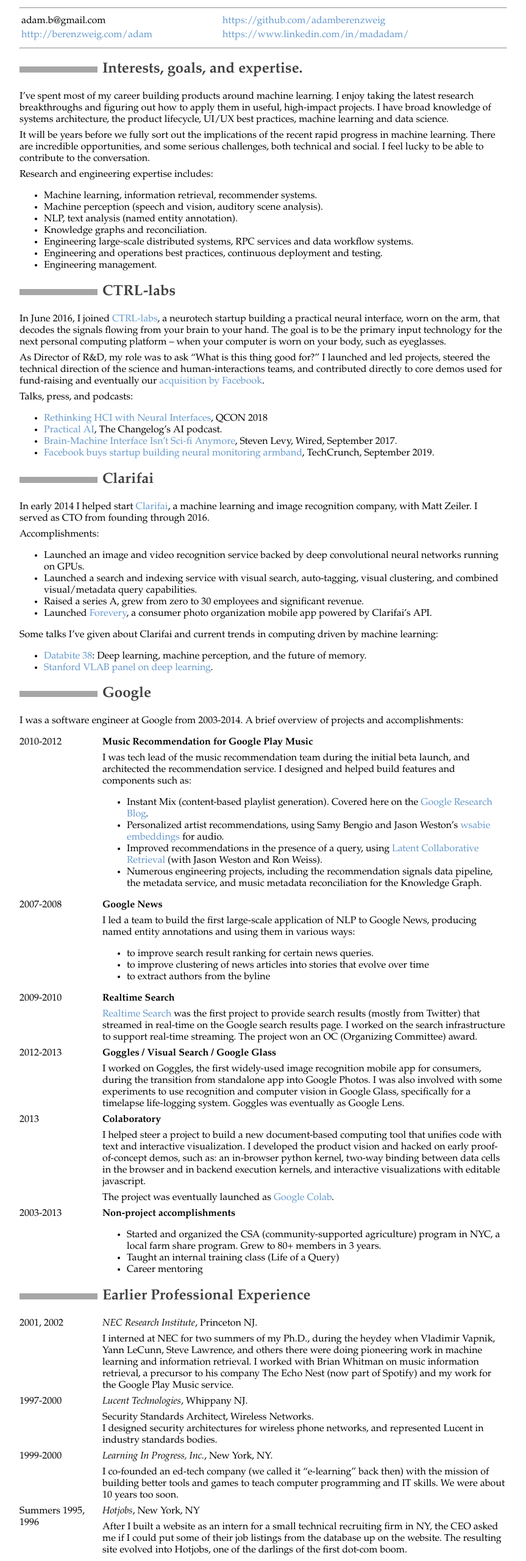
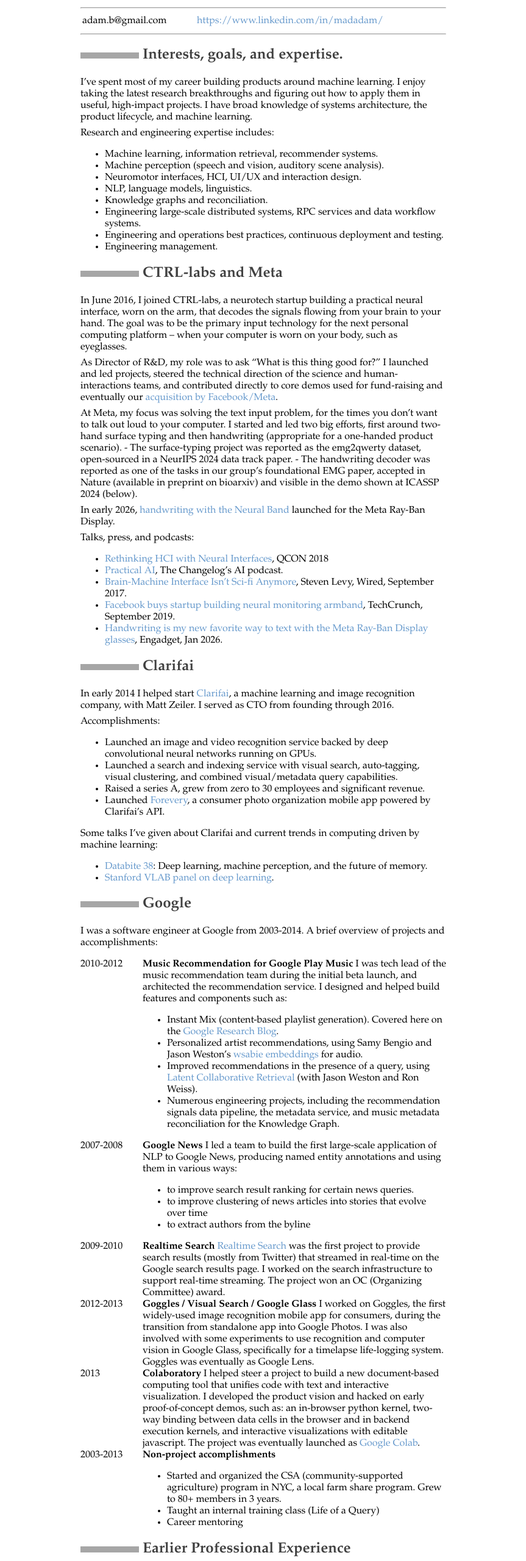
Before and after one commit to adamberenzweig/cv, a plain HTML site: page index.html in a window 1280 px wide. Shown: the part 80-2640 px from the top of the page at 61% size, without its empty margins (208-1071 px from the left). Drawn offline with Linux system fonts and the light colour scheme.

Commit message:
Update for Synchron

```diff
--- a/index.html
+++ b/index.html
@@ -1,30 +1,33 @@
 <!DOCTYPE html>
-<html xmlns="http://www.w3.org/1999/xhtml" lang="" xml:lang="">
+<html xmlns="http://www.w3.org/1999/xhtml">
 <head>
   <meta charset="utf-8" />
   <meta name="generator" content="pandoc" />
   <meta name="viewport" content="width=device-width, initial-scale=1.0, user-scalable=yes" />
   <title>cv</title>
   <style>
-      code{white-space: pre-wrap;}
-      span.smallcaps{font-variant: small-caps;}
-      span.underline{text-decoration: underline;}
-      div.column{display: inline-block; vertical-align: top; width: 50%;}
+    /* Default styles provided by pandoc.
+    ** See https://pandoc.org/MANUAL.html#variables-for-html for config info.
+    */
+    code{white-space: pre-wrap;}
+    span.smallcaps{font-variant: small-caps;}
+    div.columns{display: flex; gap: min(4vw, 1.5em);}
+    div.column{flex: auto; overflow-x: auto;}
+    div.hanging-indent{margin-left: 1.5em; text-indent: -1.5em;}
+    /* The extra [class] is a hack that increases specificity enough to
+       override a similar rule in reveal.js */
+    ul.task-list[class]{list-style: none;}
+    ul.task-list li input[type="checkbox"] {
+      font-size: inherit;
+      width: 0.8em;
+      margin: 0 0.8em 0.2em -1.6em;
+      vertical-align: middle;
+    }
+    .display.math{display: block; text-align: center; margin: 0.5rem auto;}
   </style>
   <link rel="stylesheet" href="style.css" />
-  <!--[if lt IE 9]>
-    <script src="//cdnjs.cloudflare.com/ajax/libs/html5shiv/3.7.3/html5shiv-printshiv.min.js"></script>
-  <![endif]-->
 </head>
 <body>
-<!--
-some approaches:
-* http://bitlyfied.com/2013/03/14/markdown-cv/
-* https://mszep.github.io/pandoc_resume/
-
-e.g.: (although not pretty)
-pandoc -t html5 --from=markdown --output=cv.pdf cv.md
--->
 <h1 id="adam-l.-berenzweig">Adam L. Berenzweig</h1>
 <hr />
 <table width="100%">
@@ -33,140 +36,257 @@ pandoc -t html5 --from=markdown --output=cv.pdf cv.md
 adam.b@gmail.com
 </td>
 <td>
-<a href="https://github.com/adamberenzweig">https://github.com/adamberenzweig</a>
-</td>
-</tr>
-<tr>
-<td>
-<a href="http://berenzweig.com/adam">http://berenzweig.com/adam</a>
-</td>
-<td>
-<a href="https://www.linkedin.com/in/madadam/">https://www.linkedin.com/in/madadam/</a>
+<a
+href="https://www.linkedin.com/in/madadam/">https://www.linkedin.com/in/madadam/</a>
 </td>
 </tr>
 </table>
 <hr />
-<h2 id="interests-goals-and-expertise.">Interests, goals, and expertise.</h2>
-<p>I’ve spent most of my career building products around machine learning. I enjoy taking the latest research breakthroughs and figuring out how to apply them in useful, high-impact projects. I have broad knowledge of systems architecture, the product lifecycle, UI/UX best practices, machine learning and data science.</p>
-<p>It will be years before we fully sort out the implications of the recent rapid progress in machine learning. There are incredible opportunities, and some serious challenges, both technical and social. I feel lucky to be able to contribute to the conversation.</p>
+<h2 id="interests-goals-and-expertise.">Interests, goals, and
+expertise.</h2>
+<p>I’ve spent most of my career building products around machine
+learning. I enjoy taking the latest research breakthroughs and figuring
+out how to apply them in useful, high-impact projects. I have broad
+knowledge of systems architecture, the product lifecycle, and machine
+learning.</p>
 <p>Research and engineering expertise includes:</p>
 <ul>
 <li>Machine learning, information retrieval, recommender systems.</li>
-<li>Machine perception (speech and vision, auditory scene analysis).</li>
-<li>NLP, text analysis (named entity annotation).</li>
+<li>Machine perception (speech and vision, auditory scene
+analysis).</li>
+<li>Neuromotor interfaces, HCI, UI/UX and interaction design.</li>
+<li>NLP, language models, linguistics.</li>
 <li>Knowledge graphs and reconciliation.</li>
-<li>Engineering large-scale distributed systems, RPC services and data workflow systems.</li>
-<li>Engineering and operations best practices, continuous deployment and testing.</li>
+<li>Engineering large-scale distributed systems, RPC services and data
+workflow systems.</li>
+<li>Engineering and operations best practices, continuous deployment and
+testing.</li>
 <li>Engineering management.</li>
 </ul>
-<h2 id="ctrl-labs">CTRL-labs</h2>
-<p>In June 2016, I joined <a href="http://ctrl-labs.com">CTRL-labs</a>, a neurotech startup building a practical neural interface, worn on the arm, that decodes the signals flowing from your brain to your hand. The goal is to be the primary input technology for the next personal computing platform – when your computer is worn on your body, such as eyeglasses.</p>
-<p>As Director of R&amp;D, my role was to ask “What is this thing good for?” I launched and led projects, steered the technical direction of the science and human-interactions teams, and contributed directly to core demos used for fund-raising and eventually our <a href="https://www.cnbc.com/2019/09/23/facebook-announces-acquisition-of-brain-computing-start-up-ctrl-labs.html">acquisition by Facebook</a>.</p>
+<h2 id="ctrl-labs-and-meta">CTRL-labs and Meta</h2>
+<p>In June 2016, I joined CTRL-labs, a neurotech startup building a
+practical neural interface, worn on the arm, that decodes the signals
+flowing from your brain to your hand. The goal was to be the primary
+input technology for the next personal computing platform – when your
+computer is worn on your body, such as eyeglasses.</p>
+<p>As Director of R&amp;D, my role was to ask “What is this thing good
+for?” I launched and led projects, steered the technical direction of
+the science and human-interactions teams, and contributed directly to
+core demos used for fund-raising and eventually our <a
+href="https://www.cnbc.com/2019/09/23/facebook-announces-acquisition-of-brain-computing-start-up-ctrl-labs.html">acquisition
+by Facebook/Meta</a>.</p>
+<p>At Meta, my focus was solving the text input problem, for the times
+you don’t want to talk out loud to your computer. I started and led two
+big efforts, first around two-hand surface typing and then handwriting
+(appropriate for a one-handed product scenario). - The surface-typing
+project was reported as the emg2qwerty dataset, open-sourced in a
+NeurIPS 2024 data track paper. - The handwriting decoder was reported as
+one of the tasks in our group’s foundational EMG paper, accepted in
+Nature (available in preprint on bioarxiv) and visible in the demo shown
+at ICASSP 2024 (below).</p>
+<p>In early 2026, <a
+href="https://www.engadget.com/wearables/handwriting-is-my-new-favorite-way-to-text-with-the-meta-ray-ban-display-glasses-213744708.html">handwriting
+with the Neural Band</a> launched for the Meta Ray-Ban Display.</p>
 <p>Talks, press, and podcasts:</p>
 <ul>
-<li><a href="https://www.infoq.com/presentations/hci-ctrllabsco/">Rethinking HCI with Neural Interfaces</a>, QCON 2018</li>
-<li><a href="https://changelog.com/practicalai/41">Practical AI</a>, The Changelog’s AI podcast.</li>
-<li><a href="https://www.wired.com/story/brain-machine-interface-isnt-sci-fi-anymore/">Brain-Machine Interface Isn’t Sci-fi Anymore</a>, Steven Levy, Wired, September 2017.</li>
-<li><a href="https://techcrunch.com/2019/09/23/facebook-buys-startup-building-neural-monitoring-armband/">Facebook buys startup building neural monitoring armband</a>, TechCrunch, September 2019.</li>
+<li><a
+href="https://www.infoq.com/presentations/hci-ctrllabsco/">Rethinking
+HCI with Neural Interfaces</a>, QCON 2018</li>
+<li><a href="https://changelog.com/practicalai/41">Practical AI</a>, The
+Changelog’s AI podcast.</li>
+<li><a
+href="https://www.wired.com/story/brain-machine-interface-isnt-sci-fi-anymore/">Brain-Machine
+Interface Isn’t Sci-fi Anymore</a>, Steven Levy, Wired, September
+2017.</li>
+<li><a
+href="https://techcrunch.com/2019/09/23/facebook-buys-startup-building-neural-monitoring-armband/">Facebook
+buys startup building neural monitoring armband</a>, TechCrunch,
+September 2019.</li>
+<li><a
+href="https://www.engadget.com/wearables/handwriting-is-my-new-favorite-way-to-text-with-the-meta-ray-ban-display-glasses-213744708.html">Handwriting
+is my new favorite way to text with the Meta Ray-Ban Display
+glasses</a>, Engadget, Jan 2026.</li>
 </ul>
 <h2 id="clarifai">Clarifai</h2>
-<p>In early 2014 I helped start <a href="http://www.clarifai.com">Clarifai</a>, a machine learning and image recognition company, with Matt Zeiler. I served as CTO from founding through 2016.</p>
+<p>In early 2014 I helped start <a
+href="http://www.clarifai.com">Clarifai</a>, a machine learning and
+image recognition company, with Matt Zeiler. I served as CTO from
+founding through 2016.</p>
 <p>Accomplishments:</p>
 <ul>
-<li>Launched an image and video recognition service backed by deep convolutional neural networks running on GPUs.</li>
-<li>Launched a search and indexing service with visual search, auto-tagging, visual clustering, and combined visual/metadata query capabilities.</li>
-<li>Raised a series A, grew from zero to 30 employees and significant revenue.</li>
-<li>Launched <a href="https://itunes.apple.com/app/apple-store/id1005812175?mt=8">Forevery</a>, a consumer photo organization mobile app powered by Clarifai’s API.</li>
+<li>Launched an image and video recognition service backed by deep
+convolutional neural networks running on GPUs.</li>
+<li>Launched a search and indexing service with visual search,
+auto-tagging, visual clustering, and combined visual/metadata query
+capabilities.</li>
+<li>Raised a series A, grew from zero to 30 employees and significant
+revenue.</li>
+<li>Launched <a
+href="https://itunes.apple.com/app/apple-store/id1005812175?mt=8">Forevery</a>,
+a consumer photo organization mobile app powered by Clarifai’s API.</li>
 </ul>
-<p>Some talks I’ve given about Clarifai and current trends in computing driven by machine learning:</p>
+<p>Some talks I’ve given about Clarifai and current trends in computing
+driven by machine learning:</p>
 <ul>
-<li><a href="http://www.datasociety.net/events/databite-no-38-adam-berenzweig/">Databite 38</a>: Deep learning, machine perception, and the future of memory.</li>
-<li><a href="https://youtu.be/czLI3oLDe8M?t=1349">Stanford VLAB panel on deep learning</a>.</li>
+<li><a
+href="http://www.datasociety.net/events/databite-no-38-adam-berenzweig/">Databite
+38</a>: Deep learning, machine perception, and the future of
+memory.</li>
+<li><a href="https://youtu.be/czLI3oLDe8M?t=1349">Stanford VLAB panel on
+deep learning</a>.</li>
 </ul>
 <h2 id="google">Google</h2>
-<p>I was a software engineer at Google from 2003-2014. A brief overview of projects and accomplishments:</p>
+<p>I was a software engineer at Google from 2003-2014. A brief overview
+of projects and accomplishments:</p>
 <dl>
 <dt>2010-2012</dt>
-<dd><p><strong>Music Recommendation for Google Play Music</strong></p>
-<p>I was tech lead of the music recommendation team during the initial beta launch, and architected the recommendation service. I designed and helped build features and components such as:</p>
+<dd>
+<strong>Music Recommendation for Google Play Music</strong>
+I was tech lead of the music recommendation team during the initial beta
+launch, and architected the recommendation service. I designed and
+helped build features and components such as:
 <ul>
-<li>Instant Mix (content-based playlist generation). Covered here on the <a href="http://googleresearch.blogspot.com/2011/06/instant-mix-for-music-beta-by-google.html">Google Research Blog</a>.</li>
-<li>Personalized artist recommendations, using Samy Bengio and Jason Weston’s <a href="http://www.thespermwhale.com/jaseweston/papers/wsabie-ijcai.pdf">wsabie embeddings</a> for audio.</li>
-<li>Improved recommendations in the presence of a query, using <a href="http://research.google.com/pubs/pub40569.html">Latent Collaborative Retrieval</a> (with Jason Weston and Ron Weiss).</li>
-<li>Numerous engineering projects, including the recommendation signals data pipeline, the metadata service, and music metadata reconciliation for the Knowledge Graph.</li>
+<li>Instant Mix (content-based playlist generation). Covered here on the
+<a
+href="http://googleresearch.blogspot.com/2011/06/instant-mix-for-music-beta-by-google.html">Google
+Research Blog</a>.</li>
+<li>Personalized artist recommendations, using Samy Bengio and Jason
+Weston’s <a
+href="http://www.thespermwhale.com/jaseweston/papers/wsabie-ijcai.pdf">wsabie
+embeddings</a> for audio.</li>
+<li>Improved recommendations in the presence of a query, using <a
+href="http://research.google.com/pubs/pub40569.html">Latent
+Collaborative Retrieval</a> (with Jason Weston and Ron Weiss).</li>
+<li>Numerous engineering projects, including the recommendation signals
+data pipeline, the metadata service, and music metadata reconciliation
+for the Knowledge Graph.</li>
 </ul>
 </dd>
 <dt>2007-2008</dt>
-<dd><p><strong>Google News</strong></p>
-<p>I led a team to build the first large-scale application of NLP to Google News, producing named entity annotations and using them in various ways:</p>
+<dd>
+<strong>Google News</strong>
+I led a team to build the first large-scale application of NLP to Google
+News, producing named entity annotations and using them in various ways:
 <ul>
 <li>to improve search result ranking for certain news queries.</li>
-<li>to improve clustering of news articles into stories that evolve over time</li>
+<li>to improve clustering of news articles into stories that evolve over
+time</li>
 <li>to extract authors from the byline</li>
 </ul>
 </dd>
 <dt>2009-2010</dt>
-<dd><p><strong>Realtime Search</strong></p>
-<p><a href="https://en.wikipedia.org/wiki/Google_Real-Time_Search">Realtime Search</a> was the first project to provide search results (mostly from Twitter) that streamed in real-time on the Google search results page. I worked on the search infrastructure to support real-time streaming. The project won an OC (Organizing Committee) award.</p>
+<dd>
+<strong>Realtime Search</strong>
+<a href="https://en.wikipedia.org/wiki/Google_Real-Time_Search">Realtime
+Search</a> was the first project to provide search results (mostly from
+Twitter) that streamed in real-time on the Google search results page. I
+worked on the search infrastructure to support real-time streaming. The
+project won an OC (Organizing Committee) award.
 </dd>
 <dt>2012-2013</dt>
-<dd><p><strong>Goggles / Visual Search / Google Glass</strong></p>
-<p>I worked on Goggles, the first widely-used image recognition mobile app for consumers, during the transition from standalone app into Google Photos. I was also involved with some experiments to use recognition and computer vision in Google Glass, specifically for a timelapse life-logging system. Goggles was eventually as Google Lens.</p>
+<dd>
+<strong>Goggles / Visual Search / Google Glass</strong>
+I worked on Goggles, the first widely-used image recognition mobile app
+for consumers, during the transition from standalone app into Google
+Photos. I was also involved with some experiments to use recognition and
+computer vision in Google Glass, specifically for a timelapse
+life-logging system. Goggles was eventually as Google Lens.
 </dd>
 <dt>2013</dt>
-<dd><p><strong>Colaboratory</strong></p>
-<p>I helped steer a project to build a new document-based computing tool that unifies code with text and interactive visualization. I developed the product vision and hacked on early proof-of-concept demos, such as: an in-browser python kernel, two-way binding between data cells in the browser and in backend execution kernels, and interactive visualizations with editable javascript.</p>
-<p>The project was eventually launched as <a href="https://colab.research.google.com/">Google Colab</a>.</p>
+<dd>
+<strong>Colaboratory</strong>
+I helped steer a project to build a new document-based computing tool
+that unifies code with text and interactive visualization. I developed
+the product vision and hacked on early proof-of-concept demos, such as:
+an in-browser python kernel, two-way binding between data cells in the
+browser and in backend execution kernels, and interactive visualizations
+with editable javascript.
+The project was eventually launched as <a
+href="https://colab.research.google.com/">Google Colab</a>.
 </dd>
 <dt>2003-2013</dt>
-<dd><p><strong>Non-project accomplishments</strong></p>
+<dd>
+<strong>Non-project accomplishments</strong>
 <ul>
-<li>Started and organized the CSA (community-supported agriculture) program in NYC, a local farm share program. Grew to 80+ members in 3 years.</li>
+<li>Started and organized the CSA (community-supported agriculture)
+program in NYC, a local farm share program. Grew to 80+ members in 3
+years.</li>
 <li>Taught an internal training class (Life of a Query)</li>
 <li>Career mentoring</li>
 </ul>
 </dd>
 </dl>
-<h2 id="earlier-professional-experience">Earlier Professional Experience</h2>
+<h2 id="earlier-professional-experience">Earlier Professional
+Experience</h2>
 <dl>
 <dt>2001, 2002</dt>
-<dd><p><em>NEC Research Institute</em>, Princeton NJ.</p>
-<p>I interned at NEC for two summers of my Ph.D., during the heydey when Vladimir Vapnik, Yann LeCunn, Steve Lawrence, and others there were doing pioneering work in machine learning and information retrieval. I worked with Brian Whitman on music information retrieval, a precursor to his company The Echo Nest (now part of Spotify) and my work for the Google Play Music service.</p>
+<dd>
+<em>NEC Research Institute</em>, Princeton NJ.
+I interned at NEC for two summers of my Ph.D., during the heydey when
+Vladimir Vapnik, Yann LeCunn, Steve Lawrence, and others there were
+doing pioneering work in machine learning and information retrieval. I
+worked with Brian Whitman on music information retrieval, a precursor to
+his company The Echo Nest (now part of Spotify) and my work for the
+Google Play Music service.
 </dd>
 <dt>1997-2000</dt>
-<dd><p><em>Lucent Technologies</em>, Whippany NJ.</p>
-<p>Security Standards Architect, Wireless Networks.<br />
-I designed security architectures for wireless phone networks, and represented Lucent in industry standards bodies.</p>
+<dd>
+<em>Lucent Technologies</em>, Whippany NJ.
+Security Standards Architect, Wireless Networks.<br />
+I designed security architectures for wireless phone networks, and
+represented Lucent in industry standards bodies.
 </dd>
 <dt>1999-2000</dt>
-<dd><p><em>Learning In Progress, Inc.</em>, New York, NY.</p>
-<p>I co-founded an ed-tech company (we called it “e-learning” back then) with the mission of building better tools and games to teach computer programming and IT skills. We were about 10 years too soon.</p>
+<dd>
+<em>Learning In Progress, Inc.</em>, New York, NY.
+I co-founded an ed-tech company (we called it “e-learning” back then)
+with the mission of building better tools and games to teach computer
+programming and IT skills. We were about 10 years too soon.
 </dd>
 <dt>Summers 1995, 1996</dt>
-<dd><p><em>Hotjobs</em>, New York, NY</p>
-<p>After I built a website as an intern for a small technical recruiting firm in NY, the CEO asked me if I could put some of their job listings from the database up on the website. The resulting site evolved into Hotjobs, one of the darlings of the first dot-com boom.</p>
+<dd>
+<em>Hotjobs</em>, New York, NY
+After I built a website as an intern for a small technical recruiting
+firm in NY, the CEO asked me if I could put some of their job listings
+from the database up on the website. The resulting site evolved into
+Hotjobs, one of the darlings of the first dot-com boom.
 </dd>
 </dl>
 <h2 id="education">Education</h2>
 <dl>
 <dt>2006</dt>
-<dd><p>Ph.D., Electrical Engineering, Columbia University</p>
+<dd>
+Ph.D., Electrical Engineering, Columbia University
 <ul>
 <li>Dissertation: “Personalized music similarity metrics”</li>
 <li>Advisor: Daniel P.W. Ellis</li>
 </ul>
 </dd>
 <dt>2002</dt>
-<dd>M.S., Electrical Engineering, Columbia University
+<dd>
+M.S., Electrical Engineering, Columbia University
 </dd>
 <dt>1997</dt>
-<dd>B.S., Computer Science, Yale University
+<dd>
+B.S., Computer Science, Yale University
 </dd>
 </dl>
 <h2 id="publications">Publications</h2>
-<p>See <a href="https://scholar.google.com/citations?user=XlXvEfQAAAAJ">Google Scholar</a>.</p>
+<p>See <a
+href="https://scholar.google.com/citations?user=kwylb3sAAAAJ">Google
+Scholar</a>.</p>
 <h2 id="non-professional">Non-professional</h2>
-<p>I engineered and programmed the software for <a href="http://thewindmillfactory.com/?portfolio=reflecting-the-stars">Reflecting The Stars</a>, a public art installation on the Hudson River, for Jon Morris of <a href="http://www.thewindmillfactory.com/reflecting_the_stars.html">The Windmill Factory</a>. Covered in <a href="http://www.wired.com/underwire/2011/09/reflecting-the-stars">Wired</a> and <a href="http://video.nytimes.com/video/2011/10/06/arts/100000001096048/artsbeat-october-6-2011.html">The New York Times</a>.</p>
-<p>In a past life, I played and wrote music. I like to climb and surf, learn new languages, travel, and eat good food.</p>
+<p>I engineered and programmed the software for <a
+href="http://thewindmillfactory.com/?portfolio=reflecting-the-stars">Reflecting
+The Stars</a>, a public art installation on the Hudson River, for Jon
+Morris of <a
+href="http://www.thewindmillfactory.com/reflecting_the_stars.html">The
+Windmill Factory</a>. Covered in <a
+href="http://www.wired.com/underwire/2011/09/reflecting-the-stars">Wired</a>
+and <a
+href="http://video.nytimes.com/video/2011/10/06/arts/100000001096048/artsbeat-october-6-2011.html">The
+New York Times</a>.</p>
+<p>In a past life, I played and wrote music. I like to climb and surf,
+learn new languages, travel, and eat good food.</p>
 </body>
 </html>
--- a/style.css
+++ b/style.css
@@ -12,7 +12,7 @@
 body {
     font-family: 'Goudy Old Style', Garamond, 'Big Caslon', 'Times New Roman', serif;
     /*font-family: Georgia, Times, 'Times New Roman', serif;*/
-    width: 800px;
+    width: 600px;
     margin: auto;
     background: #FFFFFF;
     padding: 10px 10px 10px 10px;
```
Also changed, not shown: 4 other files.
